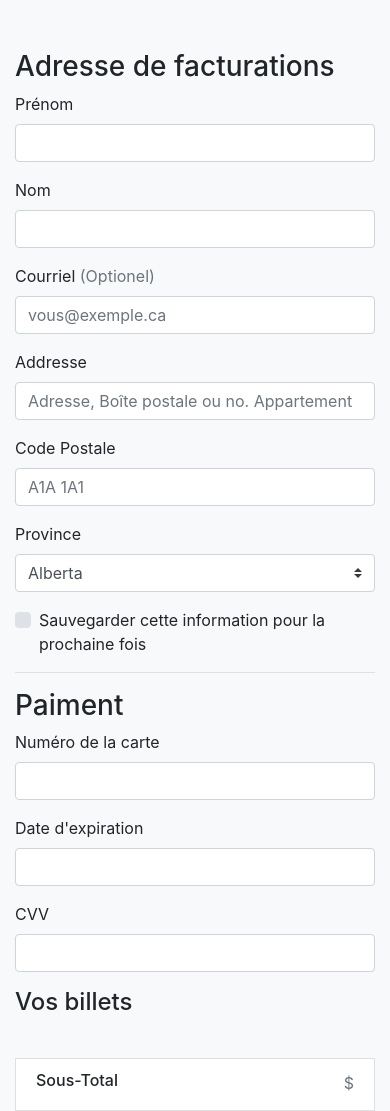
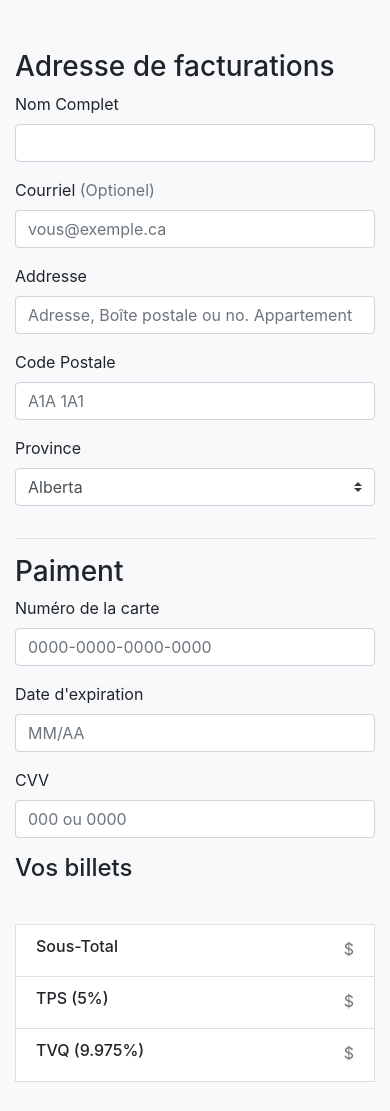
Before and after one commit to blaizeff/BilletPartout, a PHP site: template views/cart/checkout.php in a window 390 px wide. Shown: the top 1111 px of the page. Run offline with PHP 8.4, Linux system fonts and the light colour scheme; the template is opened without the code that fills it, so the values that code supplies are empty.

Commit message:
Validation Checkout et validation password creat user

```diff
--- a/views/cart/checkout.php
+++ b/views/cart/checkout.php
@@ -39,19 +39,21 @@ PageFrame::header();
             <h3>Adresse de facturations</h3>
 
             <div class="row">
-                <div class="col-md-6 mb-3 form-group">
-                    <label for="firstName">Prénom</label>
-                    <input type="text" class="form-control customInput" id="firstName" required>
+                <div class="col-md-12 mb-3 form-group">
+                    <label for="firstName">Nom Complet</label>
+                    <input type="text" class="form-control customInput" id="firstName" required
+                    value="<?php if(isset($_SESSION['user']['nomClient'])){echo $_SESSION['user']['nomClient'];} ?>" >
                 </div>
 
-                <div class="col-md-6 mb-3 form-group">
+                <!-- <div class="col-md-6 mb-3 form-group">
                     <label for="lastName">Nom</label>
                     <input type="text" class="form-control customInput" id="lastName" required>
-                </div>
+                </div> -->
 
                 <div class="col-md-12 mb-3 form-group">
                     <label for="email">Courriel <span class="text-muted">(Optionel)</span></label>
-                    <input type="email" class="form-control customInput" id="email" placeholder="vous@exemple.ca">
+                    <input type="email" class="form-control customInput" id="email" placeholder="vous@exemple.ca"
+                    value="<?php if(isset($_SESSION['user']['Courriel'])){echo $_SESSION['user']['Courriel'];} ?>" >
                 </div>
 
                 <div class="col-md-12 mb-3 form-group">
@@ -83,14 +85,6 @@ PageFrame::header();
                 </div>
             </div>
 
-
-            <div>
-                <div class="custom-control custom-checkbox">
-                    <input type="checkbox" class="custom-control-input" id="save-info">
-                    <label class="custom-control-label" for="save-info">Sauvegarder cette information pour la prochaine fois</label>
-                </div>
-            </div>
-
             <hr>
 
             <h3>Paiment</h3>
@@ -98,16 +92,16 @@ PageFrame::header();
             <div class="row">
                 <div class="col-md-6 mb-3 ">
                     <label for="cc-number">Numéro de la carte</label>
-                    <input type="text" class="form-control customInput" id="cc-number" required>
+                    <input type="text" class="form-control customInput" id="cc-number" pattern="^((4\d{3})|(5[1-5]\d{2})|(6011))-?\d{4}-?\d{4}-?\d{4}|3[4,7]\d{13}$" placeholder="0000-0000-0000-0000" required>
                 </div>
 
                 <div class="col-md-3 mb-3">
                     <label for="cc-expiration">Date d'expiration</label>
-                    <input type="text" class="form-control customInput" id="cc-expiration" required>
+                    <input type="text" class="form-control customInput" id="cc-expiration" pattern="^\d{2}\/\d{2}$" placeholder="MM/AA" required>
                 </div>
                 <div class="col-md-3 mb-3">
                     <label for="cc-expiration">CVV</label>
-                    <input type="text" class="form-control customInput" id="cc-cvv" required>
+                    <input type="text" class="form-control customInput" id="cc-cvv" pattern="/^[0-9]{3,4}$/" placeholder="000 ou 0000" required>
                 </div>
             </div>
         </div>
--- a/views/profile/SignUp.php
+++ b/views/profile/SignUp.php
@@ -12,7 +12,7 @@
                     <h1 class="title">Créer un compte</h1>
                     <div style="color:red;text-align:center"><?php echo User::errorMessage($data); ?></div>
                     <input type="text" class="form-control form-control-lg customInput" name="email" placeholder="Entrez votre adresse courriel">
-                    <input type="password" class="form-control form-control-lg customInput loginInput" name="password" placeholder="Entrez votre mot de passe">
+                    <input type="password" class="form-control form-control-lg customInput loginInput" name="password" placeholder="Entrez votre mot de passe" pattern="^(?=.*\d)(?=.*[!@#$%^&*])(?=.*[a-zA-Z]).{8,}$">
                     <input type="password" class="form-control form-control-lg customInput loginInput" name="confirm" placeholder="Confirmez votre mot de passe">
                     <button type="submit" name="submit" class="btn btn-lg btn-block btn-primary green">Se connecter</button>
 
```
Also changed, not shown: views/profile/homePage.php (+0 -23 lines).
